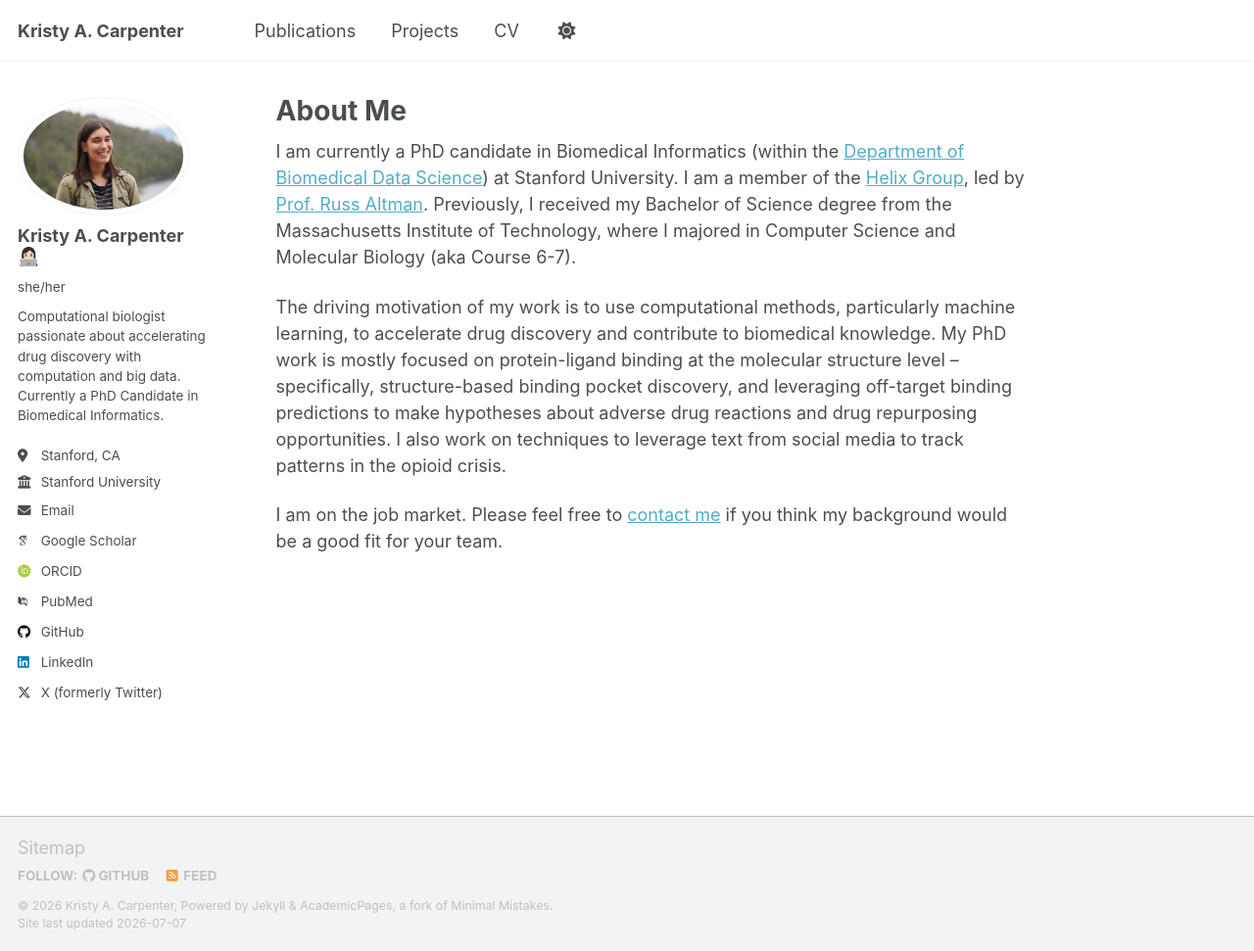
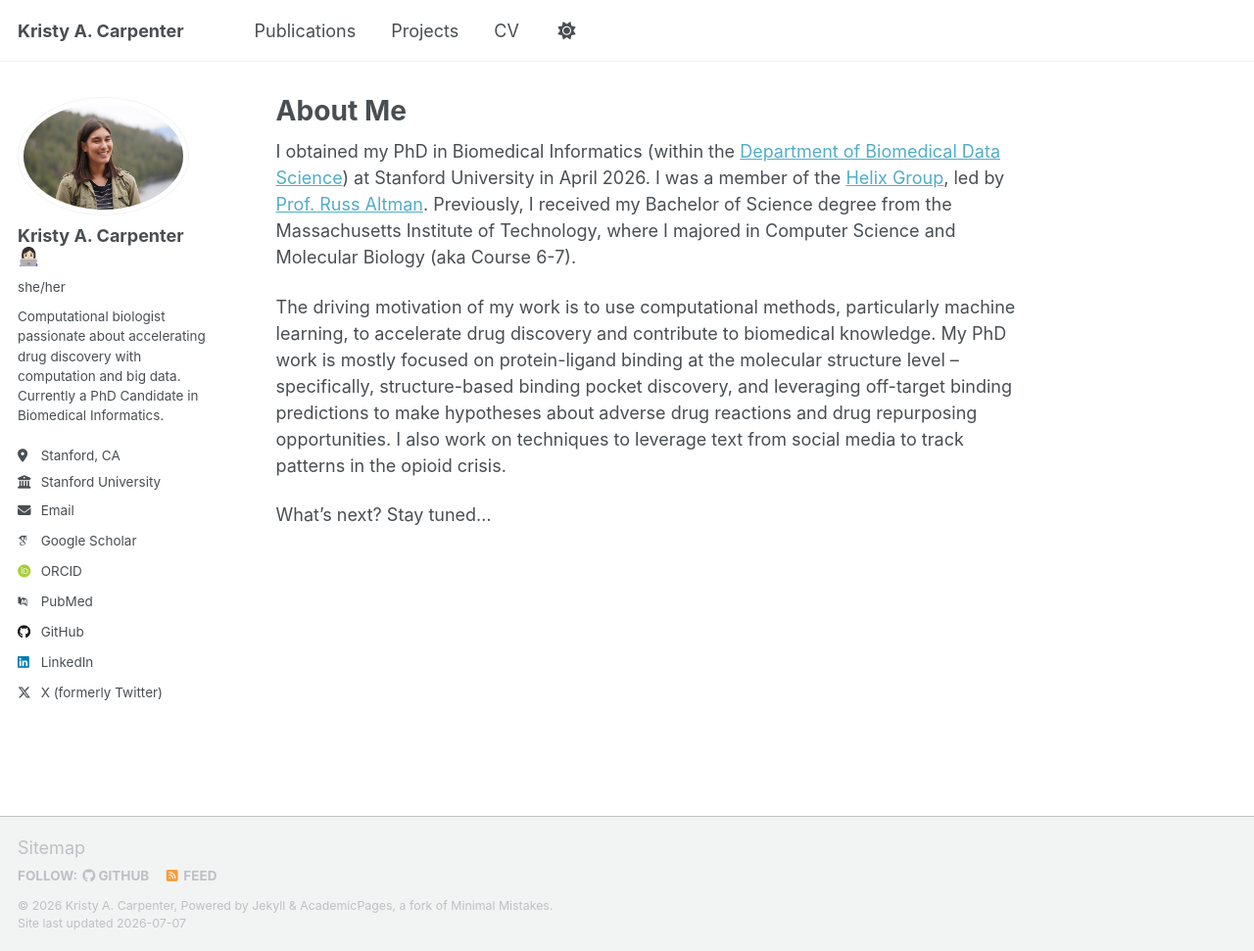
Before and after one commit to kristycarp/kristycarp.github.io, a Jekyll site: the page built from _pages/about.md, in a window 1280 px wide and 971 px high. Shown: the whole window at 98% size. Built offline with Jekyll 4.4.1, drawn with Linux system fonts in a browser that asks for light colours; some web fonts are replaced; a script that is not in the unit is left out.

Commit message:
changed about page

```diff
--- a/_pages/about.md
+++ b/_pages/about.md
@@ -7,8 +7,8 @@ redirect_from:
   - /about.html
 ---
 
-I am currently a PhD candidate in Biomedical Informatics (within the [Department of Biomedical Data Science](https://dbds.stanford.edu/)) at Stanford University. I am a member of the [Helix Group](helix.stanford.edu), led by [Prof. Russ Altman](https://rbaltman.people.stanford.edu/). Previously, I received my Bachelor of Science degree from the Massachusetts Institute of Technology, where I majored in Computer Science and Molecular Biology (aka Course 6-7).
+I obtained my PhD in Biomedical Informatics (within the [Department of Biomedical Data Science](https://dbds.stanford.edu/)) at Stanford University in April 2026. I was a member of the [Helix Group](helix.stanford.edu), led by [Prof. Russ Altman](https://rbaltman.people.stanford.edu/). Previously, I received my Bachelor of Science degree from the Massachusetts Institute of Technology, where I majored in Computer Science and Molecular Biology (aka Course 6-7).
 
 The driving motivation of my work is to use computational methods, particularly machine learning, to accelerate drug discovery and contribute to biomedical knowledge. My PhD work is mostly focused on protein-ligand binding at the molecular structure level -- specifically, structure-based binding pocket discovery, and leveraging off-target binding predictions to make hypotheses about adverse drug reactions and drug repurposing opportunities. I also work on techniques to leverage text from social media to track patterns in the opioid crisis.
 
-I am on the job market. Please feel free to [contact me](mailto:kcarp@stanford.edu) if you think my background would be a good fit for your team.
+What's next? Stay tuned...
```
